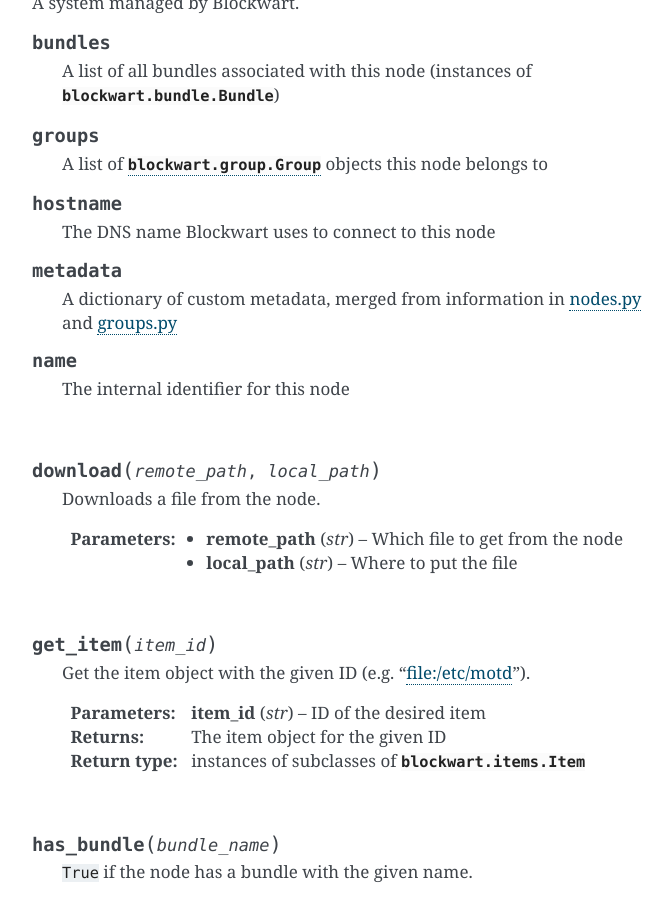
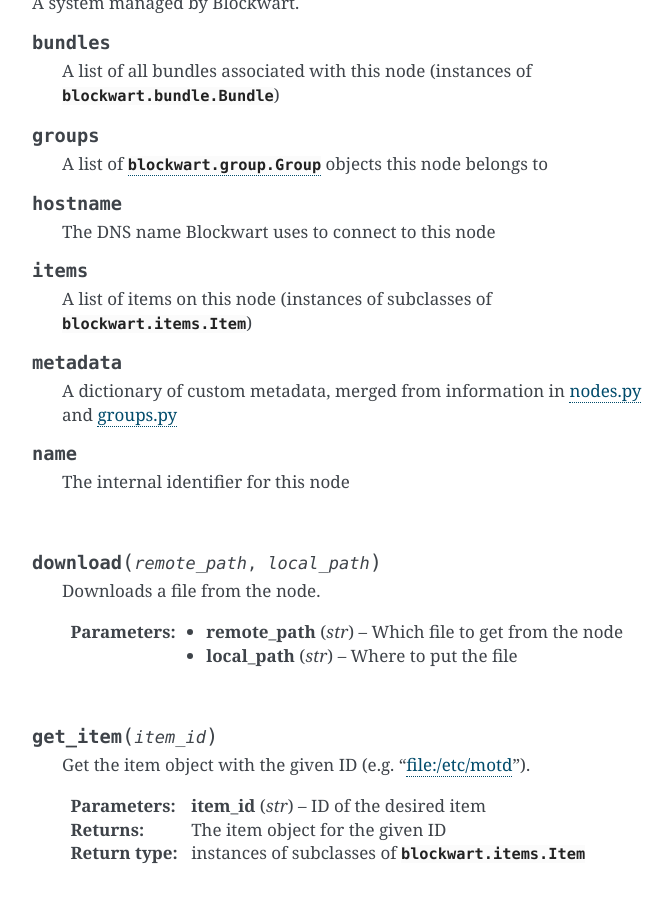
Before and after one commit to bundlewrap/bundlewrap, a Sphinx documentation site: the page built from doc/api.rst, in a window 1280 px wide and 900 px high, scrolled down 1826 px. Shown: the whole window, without its empty margins (418-1090 px from the left). Built offline with Sphinx 7.4.7, drawn with Linux system fonts in a browser that asks for light colours.

Commit message:
add Node.items to API docs

```diff
--- a/doc/api.rst
+++ b/doc/api.rst
@@ -105,6 +105,10 @@
 
 		The DNS name Blockwart uses to connect to this node
 
+	.. py:attribute:: items
+
+		A list of items on this node (instances of subclasses of :py:class:`blockwart.items.Item`)
+
 	.. py:attribute:: metadata
 
 		A dictionary of custom metadata, merged from information in :doc:`nodes.py <nodes.py>` and :doc:`groups.py <groups.py>`
```
